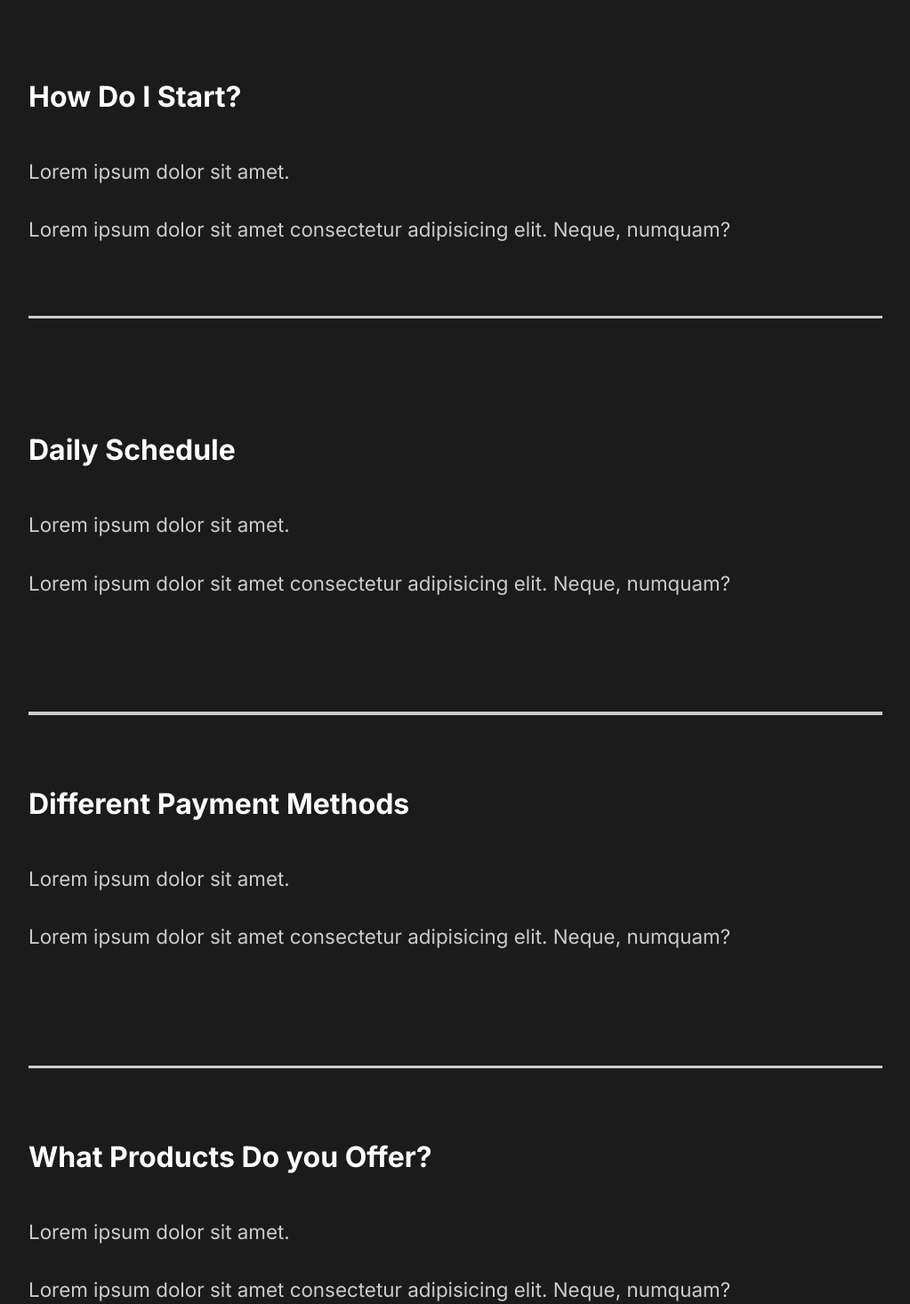
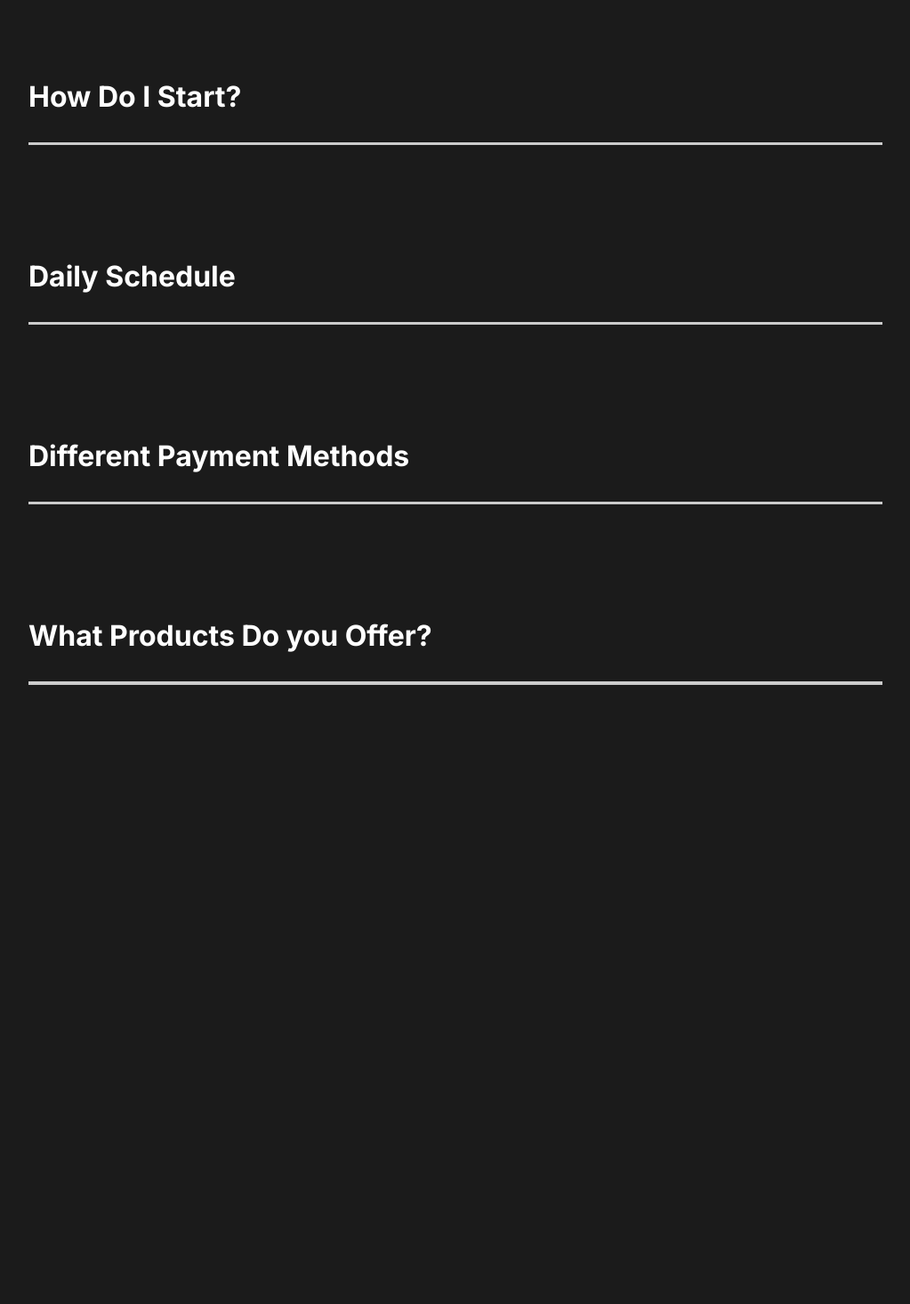
Before and after one commit to marcelrzd/movie_portfolio, a React (Create React App) app: page / in a window 1280 px wide. Shown: the part 2484-3950 px from the top of the page at 89% size, without its empty margins (128-1151 px from the left). After the commit the page ends 3414 px from the top, so only its background shows below. Built offline with nearby package versions, Linux system fonts and the light colour scheme.

Commit message:
feat: add toggle and animations to FaqSection

```diff
--- a/src/animation.jsx
+++ b/src/animation.jsx
@@ -37,6 +37,17 @@
   },
 };
 
+export const fadeAnswer = {
+  hidden: { opacity: 0 },
+  show: {
+    opacity: 1,
+    transition: {
+      ease: "easeOut",
+      duration: 1.5,
+    },
+  },
+};
+
 export const photoAnim = {
   hidden: { scale: 1.5, opacity: 0 },
   show: {
--- a/src/components/FaqSection.jsx
+++ b/src/components/FaqSection.jsx
@@ -1,58 +1,61 @@
-import React from "react";
+import React, { useState } from "react";
 
 // Styled
 import styled from "styled-components";
-import { About, Description, Hide, Image } from "../styles";
+import { About } from "../styles";
+import Toggle from "./Toggle";
+
+// animation
+import { fadeAnswer } from "../animation";
+import { LayoutGroup, AnimatePresence, motion } from "framer-motion";
 
 const FaqSection = () => {
+  // state
+  const [faqToggle, setFaqToggle] = useState(false);
+
   return (
     <Faq>
       <h2>
         Any Questions <span>FAQ</span>
       </h2>
-      <div className="question">
-        <h4>How Do I Start?</h4>
-        <div className="answer">
+      <LayoutGroup type="crossfade">
+        <Toggle title="How Do I Start?">
+          <motion.div variants={fadeAnswer} className="answer">
             <p>Lorem ipsum dolor sit amet.</p>
             <p>
               Lorem ipsum dolor sit amet consectetur adipisicing elit. Neque,
               numquam?
             </p>
-        </div>
-        <div className="faq-line"></div>
-      </div>
-      <div className="question">
-        <h4>Daily Schedule</h4>
-        <div className="answer">
+          </motion.div>
+        </Toggle>
+        <Toggle title="Daily Schedule">
+          <motion.div variants={fadeAnswer} className="answer">
             <p>Lorem ipsum dolor sit amet.</p>
             <p>
               Lorem ipsum dolor sit amet consectetur adipisicing elit. Neque,
               numquam?
             </p>
-        </div>
-      </div>
-      <div className="faq-line"></div>
-      <div className="question">
-        <h4>Different Payment Methods</h4>
-        <div className="answer">
+          </motion.div>
+        </Toggle>
+        <Toggle title="Different Payment Methods">
+          <motion.div variants={fadeAnswer} className="answer">
             <p>Lorem ipsum dolor sit amet.</p>
             <p>
               Lorem ipsum dolor sit amet consectetur adipisicing elit. Neque,
               numquam?
             </p>
-        </div>
-      </div>
-      <div className="faq-line"></div>
-      <div className="question">
-        <h4>What Products Do you Offer?</h4>
-        <div className="answer">
+          </motion.div>
+        </Toggle>
+        <Toggle title="What Products Do you Offer?">
+          <motion.div variants={fadeAnswer} className="answer">
             <p>Lorem ipsum dolor sit amet.</p>
             <p>
               Lorem ipsum dolor sit amet consectetur adipisicing elit. Neque,
               numquam?
             </p>
-        </div>
-      </div>
+          </motion.div>
+        </Toggle>
+      </LayoutGroup>
     </Faq>
   );
 };
--- /dev/null
+++ b/src/components/Toggle.jsx
@@ -0,0 +1,17 @@
+import React, { useState } from "react";
+import styled from "styled-components";
+import { motion } from "framer-motion";
+
+const Toggle = ({ children, title }) => {
+  // states
+  const [toggle, setToggle] = useState(false);
+  return (
+    <motion.div layout className="question" onClick={() => setToggle(!toggle)}>
+      <motion.h4 layout>{title}</motion.h4>
+      {toggle ? children : ""}
+      <div className="faq-line"></div>
+    </motion.div>
+  );
+};
+
+export default Toggle;
```
Lines whose indentation alone changed are shown as unchanged.
